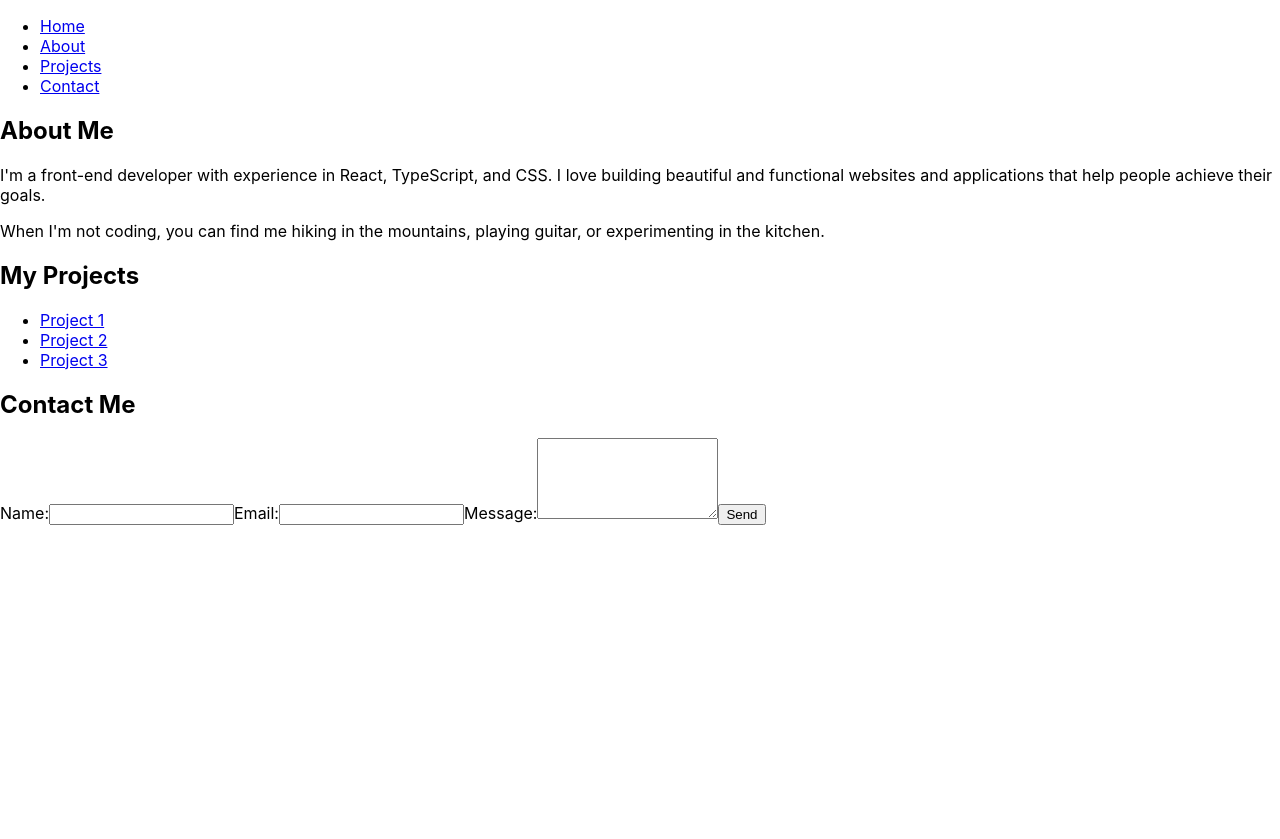
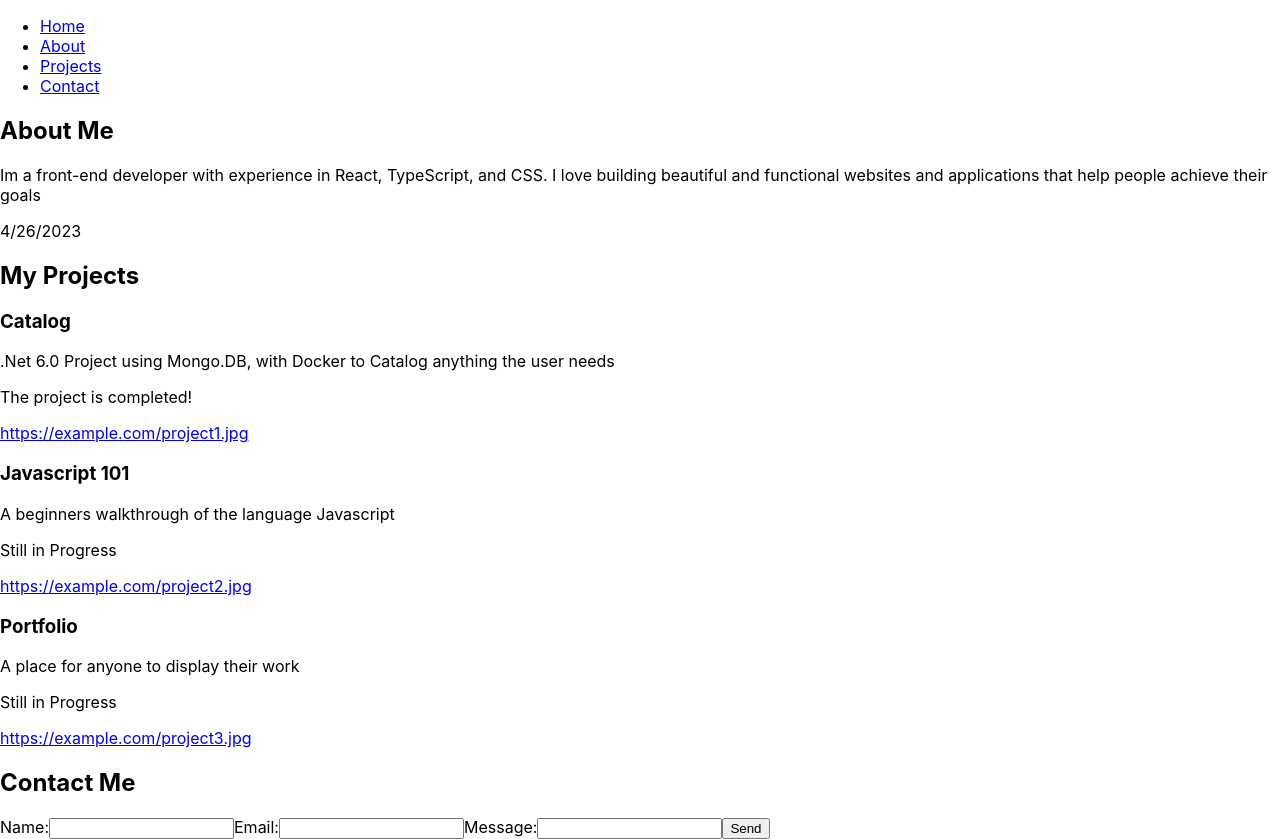
Before and after one commit to hthrmdn8/Portfolio, a React (Create React App) app: page / in a window 1280 px wide. Before the commit the page ends 800 px from the top, so only its background shows below. Built offline with nearby package versions, Linux system fonts and the light colour scheme.

Commit message:
Using Props. Basic props in About.tsx. Props with Arrays in ProjectList.tsx. Event props in Contact.tsx

```diff
--- a/package.json
+++ b/package.json
@@ -16,6 +16,7 @@
     "react-dom": "^18.2.0",
     "react-scripts": "5.0.1",
     "typescript": "^4.9.5",
+    "uuid": "^9.0.0",
     "web-vitals": "^2.1.4"
   },
   "scripts": {
@@ -41,5 +42,8 @@
       "last 1 firefox version",
       "last 1 safari version"
     ]
+  },
+  "devDependencies": {
+    "@types/uuid": "^9.0.1"
   }
 }
--- a/src/About.tsx
+++ b/src/About.tsx
@@ -1,15 +1,19 @@
+import { type } from 'os';
 import React from 'react';
 
-function About() {
+
+//Basic Props
+type aboutSection = {
+  discription: string
+  lastUpdated: string
+}
+
+function About(props: aboutSection) {
   return (
     <section>
       <h2>About Me</h2>
-      <p>
-        I'm a front-end developer with experience in React, TypeScript, and CSS. I love building beautiful and functional websites and applications that help people achieve their goals.
-      </p>
-      <p>
-        When I'm not coding, you can find me hiking in the mountains, playing guitar, or experimenting in the kitchen.
-      </p>
+      <p>{props.discription}</p>
+      <p>{props.lastUpdated}</p>
     </section>
   );
 }
--- a/src/App.tsx
+++ b/src/App.tsx
@@ -1,16 +1,63 @@
 import React from 'react';
 import Header from './Header';
 import About from './About';
-import Projects from './Project';
 import Contact from './Contact';
+import ProjectList from './ProjectList';
+
+
+const projectList = [
+
+{  title: 'Catalog',
+  discription: '.Net 6.0 Project using Mongo.DB, with Docker to Catalog anything the user needs',
+  finished: true,
+  url: new URL('https://example.com/project1.jpg') },
+
+{  title: 'Javascript 101',
+  discription: 'A beginners walkthrough of the language Javascript',
+  finished: false ,
+  url: new URL('https://example.com/project2.jpg')},
+
+{  title: 'Portfolio',
+  discription: 'A place for anyone to display their work',
+  finished: false ,
+  url: new URL('https://example.com/project3.jpg')  }
+
+]
+
+const handleNameChange = (event: React.ChangeEvent<HTMLInputElement>) => {
+  console.log(event.target.value);
+};
+
+const handleEmailChange = (event: React.ChangeEvent<HTMLInputElement>) => {
+  console.log(event.target.value);
+};
+
+const handleMessageChange = (event: React.ChangeEvent<HTMLInputElement>) => {
+  console.log(event.target.value);
+};
+
+const handleClick = (event: React.MouseEvent<HTMLButtonElement>, id: string) => {
+  console.log("Button Clicked", event, id);
+};
+
 
 function App() {
+
   return (
     <div className="App">
       <Header />
-      <About />
-      <Projects />
-      <Contact />
+      <About discription = 'Im a front-end developer with experience in React, TypeScript, and CSS. I love building beautiful and functional websites and applications that help people achieve their goals'
+        lastUpdated='4/26/2023'/>
+      <ProjectList projects = {projectList}/>
+      <Contact
+        nameValue=''
+        emailValue=''
+        messageValue=''
+        handleNameChange={handleNameChange}
+        handleEmailChange={handleEmailChange}
+        handleMessageChange={handleMessageChange}
+        handleClick={handleClick}
+        />
     </div>
   );
 }
--- a/src/Contact.tsx
+++ b/src/Contact.tsx
@@ -1,23 +1,46 @@
 import React from 'react';
+//npm install uuid
+//used to make unique identifier for the click event
+import { v4 as uuidv4 } from 'uuid';
 
-function Contact() {
+type ContactProps = {
+  //half the time this will not need parameters
+  nameValue: string
+  emailValue: string
+  messageValue: string
+
+  handleNameChange: (event: React.ChangeEvent<HTMLInputElement>) => void
+  handleEmailChange: (event: React.ChangeEvent<HTMLInputElement>) => void
+  handleMessageChange: (event: React.ChangeEvent<HTMLInputElement>) => void
+
+  handleClick: (event: React.MouseEvent<HTMLButtonElement>, id: string) => void
+}
+
+
+//Event props click and input
+function Contact(props:ContactProps) {
+  const handleInputChange = (event: React.ChangeEvent<HTMLInputElement>) => {
+    console.log(event)
+  }
+
   return (
+
     <section>
       <h2>Contact Me</h2>
       <form>
         <label>
           Name:
-          <input type="text" name="name" />
+          <input type="text" name="name" value={props.nameValue} onChange={props.handleNameChange}/>
         </label>
         <label>
           Email:
-          <input type="email" name="email" />
+          <input type="email" name="email" value={props.emailValue} onChange={props.handleEmailChange}/>
         </label>
         <label>
           Message:
-          <textarea name="message" rows={5}  />
+          <input type="text" name="message" value={props.messageValue} onChange={props.handleMessageChange}/>
         </label>
-        <button type="submit">Send</button>
+        <button type="submit" onClick={event => props.handleClick(event, uuidv4())}>Send</button>
       </form>
     </section>
   );
--- a/src/Project.tsx
+++ /dev/null
@@ -1,24 +0,0 @@
-// Projects.js or Projects.tsx
-
-import React from 'react';
-
-function Projects() {
-  return (
-    <section>
-      <h2>My Projects</h2>
-      <ul>
-        <li>
-          <a href="https://example.com/project-1">Project 1</a>
-        </li>
-        <li>
-          <a href="https://example.com/project-2">Project 2</a>
-        </li>
-        <li>
-          <a href="https://example.com/project-3">Project 3</a>
-        </li>
-      </ul>
-    </section>
-  );
-}
-
-export default Projects;
--- /dev/null
+++ b/src/ProjectList.tsx
@@ -0,0 +1,36 @@
+import React from "react"
+import { URL } from 'url';
+
+//working with props, and arrays
+type ProjectListProps ={
+    projects: {
+    title: string
+    url: URL
+    discription: string
+    finished: boolean
+} []
+}
+
+const ProjectList = (props: ProjectListProps) => {
+    return (
+        <div>
+                  <h2>My Projects</h2>
+            {props.projects.map(project => {
+                return (
+                    <div>
+                    <h3 key={project.title}>
+                        {project.title}</h3>
+                    <p>{project.discription}</p>
+                    <p>{project.finished
+                  ? 'The project is completed!'
+                : 'Still in Progress'}</p>
+                     <a href={project.url.toString()}>{project.url.toString()}</a>
+                     </div>
+                )
+            })}
+
+        </div>
+            )
+    }
+
+    export default ProjectList
```
Also changed, not shown: 1 other file (tests, documents, lock files or other folders).
